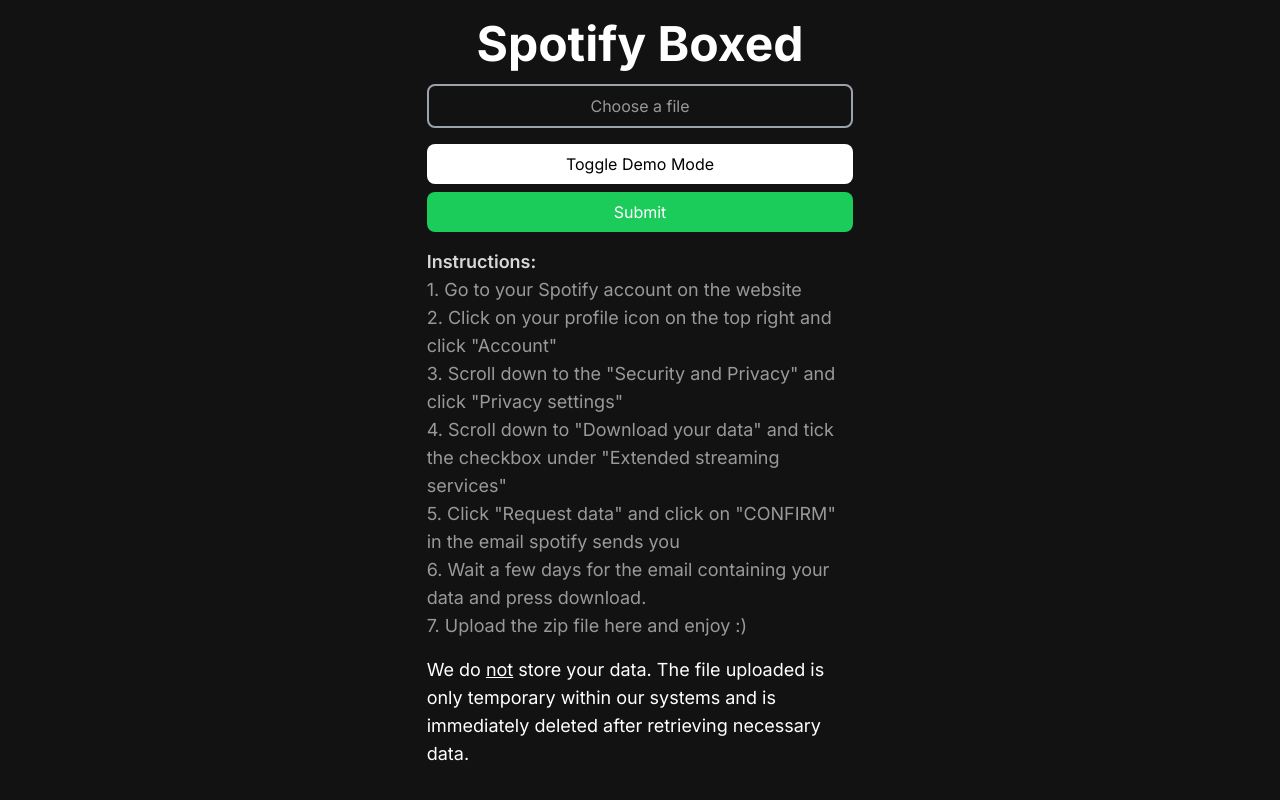
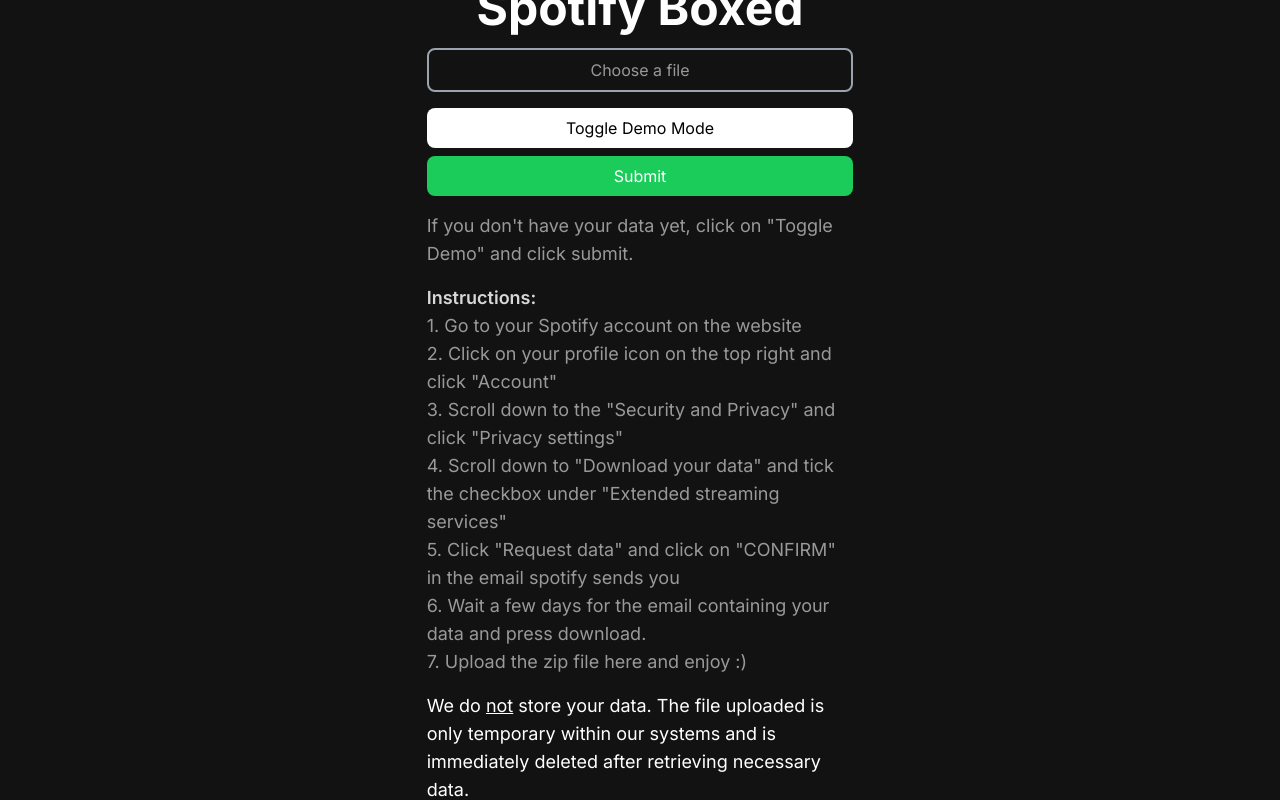
Before and after one commit to TreestanG/spotify-boxed, a Next.js app: page / in a window 1280 px wide. Built offline with nearby package versions, Linux system fonts and the light colour scheme.

Commit message:
toggle mode usage

```diff
--- a/src/app/page.tsx
+++ b/src/app/page.tsx
@@ -94,6 +94,7 @@
 
               <button type="submit" className="bg-spotify-green text-white p-2 rounded-lg mt-2 w-full hover:bg-green-600">Submit</button>
               <div className="text-spotify-text pt-4 flex flex-col justify-start w-full">
+                  <p className="text-lg pb-4">If you don&apos;t have your data yet, click on &quot;Toggle Demo&quot; and click submit.</p>
                 <p className="text-lg font-semibold text-spotify-main">Instructions:</p>
                 <p className="text-lg">1. Go to your Spotify account on the website</p>
                 <p className="text-lg">2. Click on your profile icon on the top right and click &quot;Account&quot;</p>
```
